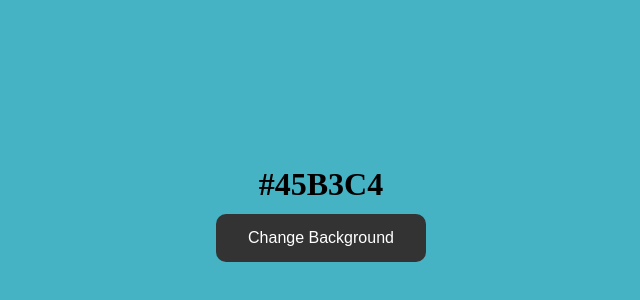
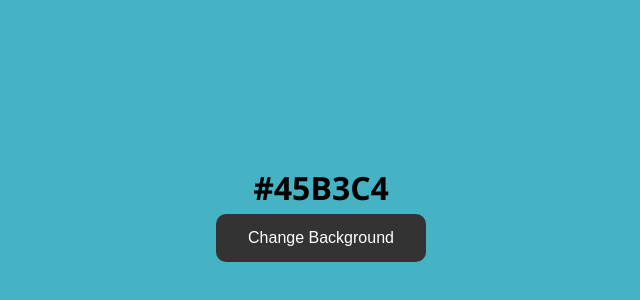
Before and after one commit to MaiHameed/js-projects, a plain HTML site: page 2-change-bg-colour-hex/index.html in a window 1280 px wide. Shown: the part 194-494 px from the top of the page, 319-959 px from the left. Drawn offline with nearby package versions, Linux system fonts and the light colour scheme.

Commit message:
Changed font to imported Google font

```diff
--- a/2-change-bg-colour-hex/styles.css
+++ b/2-change-bg-colour-hex/styles.css
@@ -1,3 +1,5 @@
+@import url('https://fonts.googleapis.com/css2?family=Open+Sans:wght@700&display=swap');
+
 html, body {
     height: 100%;
 }
@@ -19,6 +21,7 @@ body {
 }
 
 h1 {
+    font-family: 'Open Sans';
     height: 50px;
     margin: auto;
 }
```
